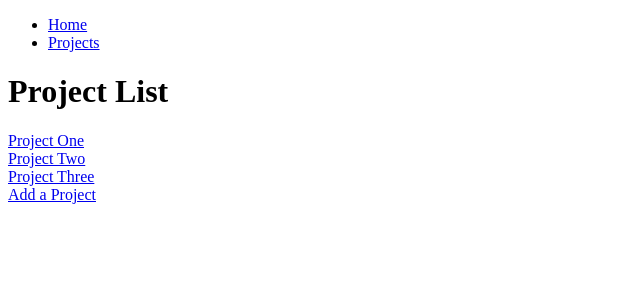
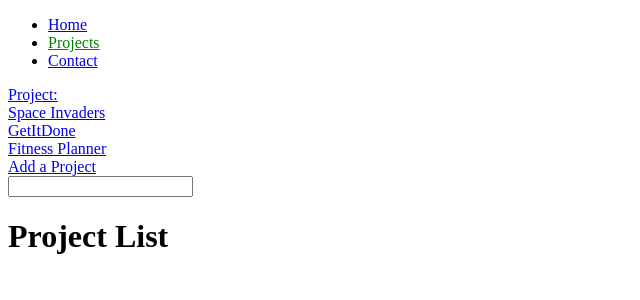
Before and after one commit to JordanJamesTaylor/portfolio, a React (Create React App) app: page /projects in a window 1280 px wide. Shown: the top 300 px of the page, without its empty margins (0-640 px from the left). Built offline with nearby package versions, Linux system fonts and the light colour scheme.

Commit message:
added skeleton for routes

```diff
--- a/public/index.html
+++ b/public/index.html
@@ -2,42 +2,10 @@
 <html lang="en">
   <head>
     <meta charset="utf-8" />
-    <link rel="icon" href="%PUBLIC_URL%/favicon.ico" />
     <meta name="viewport" content="width=device-width, initial-scale=1" />
-    <meta name="theme-color" content="#000000" />
-    <meta
-      name="description"
-      content="Web site created using create-react-app"
-    />
-    <link rel="apple-touch-icon" href="%PUBLIC_URL%/logo192.png" />
-    <!--
-      manifest.json provides metadata used when your web app is installed on a
-      user's mobile device or desktop. See https://developers.google.com/web/fundamentals/web-app-manifest/
-    -->
-    <link rel="manifest" href="%PUBLIC_URL%/manifest.json" />
-    <!--
-      Notice the use of %PUBLIC_URL% in the tags above.
-      It will be replaced with the URL of the `public` folder during the build.
-      Only files inside the `public` folder can be referenced from the HTML.
-
-      Unlike "/favicon.ico" or "favicon.ico", "%PUBLIC_URL%/favicon.ico" will
-      work correctly both with client-side routing and a non-root public URL.
-      Learn how to configure a non-root public URL by running `npm run build`.
-    -->
-    <title>React App</title>
+    <title>Jordan's Portfolio</title>
   </head>
   <body>
-    <noscript>You need to enable JavaScript to run this app.</noscript>
     <div id="root"></div>
-    <!--
-      This HTML file is a template.
-      If you open it directly in the browser, you will see an empty page.
-
-      You can add webfonts, meta tags, or analytics to this file.
-      The build step will place the bundled scripts into the <body> tag.
-
-      To begin the development, run `npm start` or `yarn start`.
-      To create a production bundle, use `npm run build` or `yarn build`.
-    -->
   </body>
 </html>
--- a/src/App.js
+++ b/src/App.js
@@ -1,28 +1,33 @@
-import { Link, Route, Routes } from "react-router-dom";
+import { NavLink, Route, Routes } from "react-router-dom";
 import Home from "./pages/Home";
-import Project from "./pages/Project"
-import ProjectList from "./pages/ProjectList";
-import NewProject from "./pages/NewProject";
+import ProjectRoutes from "./routes/ProjectRoutes";
+import Contact from "./pages/Contact";
+import NotFound from "./pages/NotFound";
+import "./styles.css";
 
 export default function App() {
   return (
     <>
-      {/* Place nav bar outside of routes - only the code inside Routes will be rerendered */}
+      {/* Place nav bar outside of Routes - only code inside Routes is rerendered */}
       <nav>
         <ul>
           <li>
-            <Link to="/">Home</Link>
+            <NavLink to="/">Home</NavLink>
           </li>
           <li>
-            <Link to="/projects">Projects</Link>
+            <NavLink to="/projects">Projects</NavLink>
+          </li>
+          <li>
+            <NavLink to="/contact">Contact</NavLink>
           </li>
         </ul>
       </nav>
       <Routes>
         <Route path="/" element={<Home />} />
-        <Route path="/projects" element={<ProjectList />} />
-        <Route path="/projects/:id" element={<Project />} />
-        <Route path="projects/new" element={<NewProject />} />
+        {/* ProjectRoutes contains all routes for projects, /* dynamically changes the route based on user input */}
+        <Route path="/projects/*" element={<ProjectRoutes />} />
+        <Route path="/contact" element={<Contact />} />
+        <Route path="*" element={<NotFound />}></Route>
       </Routes>
     </>
   );
--- /dev/null
+++ b/src/page-components/ProjectNav.js
@@ -0,0 +1,28 @@
+import { Link, useSearchParams } from "react-router-dom";
+
+export default function PorjectNav(){
+
+    const [searchParams, setSearchParams] = useSearchParams({ proj: ""});
+    const project = searchParams.get("proj");
+    console.log("PROJECT PARAM: ", project);
+
+    return (
+        <>
+            <Link to={`/projects/${project}`}>Project: {project}</Link>
+            <br />
+            <Link to="/projects/Space Invaders">Space Invaders</Link>
+            <br />
+            <Link to="/projects/GetItDone">GetItDone</Link>
+            <br />
+            <Link to="/projects/Fitness Planner">Fitness Planner</Link>
+            <br />
+            <Link to="/projects/new">Add a Project</Link>
+            <br />
+            <input
+                type="text"
+                value={project}
+                onChange={(e) => setSearchParams({ proj: e.target.value })}
+            />
+        </>
+    )
+}
--- /dev/null
+++ b/src/pages/NotFound.js
@@ -0,0 +1,14 @@
+import { useEffect } from "react";
+import { useNavigate } from "react-router-dom";
+
+export default function NotFound(){
+    const navigate = useNavigate();
+    useEffect(() => {
+            setTimeout(() => {
+            navigate(-1) // redirect to previous page
+        }, 2000)
+        // eslint-disable-next-line
+    }, []);
+
+    return <h1>Page Not Found! Redirecting to back to the previous page...</h1>
+}
--- a/src/pages/Project.js
+++ b/src/pages/Project.js
@@ -2,7 +2,7 @@ import React from "react";
 import { useParams } from "react-router-dom";
 
 export default function Projects(){
-    const { id } = useParams();
+    const { name } = useParams();
 
-    return <h1>Project {id}</h1>
+    return <h1>{name}</h1>
 }
--- a/src/pages/ProjectList.js
+++ b/src/pages/ProjectList.js
@@ -1,16 +1,3 @@
-import { Link } from "react-router-dom";
-
 export default function ProjectList(){
-    return(
-        <>
-            <h1>Project List</h1>
-            <Link to="/projects/1">Project One</Link>
-            <br />
-            <Link to="/projects/2">Project Two</Link>
-            <br />
-            <Link to="/projects/3">Project Three</Link>
-            <br />
-            <Link to="/projects/new">Add a Project</Link>
-        </>
-    )
+    return <h1>Project List</h1>
 }
--- /dev/null
+++ b/src/routes/ProjectRoutes.js
@@ -0,0 +1,18 @@
+import { Routes, Route } from "react-router-dom";
+import Project from "../pages/Project"
+import ProjectNav from "../page-components/ProjectNav";
+import ProjectList from "../pages/ProjectList";
+import NewProject from "../pages/NewProject";
+
+export default function ProjectRoutes(){
+    return(
+        <>
+            <ProjectNav />
+            <Routes>
+                <Route index element={<ProjectList />} />
+                <Route path=":name" element={<Project />} />
+                <Route path="new" element={<NewProject />} />
+            </Routes>
+        </>
+    )
+}
--- /dev/null
+++ b/src/styles.css
@@ -0,0 +1,3 @@
+.active{
+    color: green;
+}
```
Also changed, not shown: public/manifest.json (deleted), public/robots.txt (deleted), src/App.css (added), src/index.css (added).
